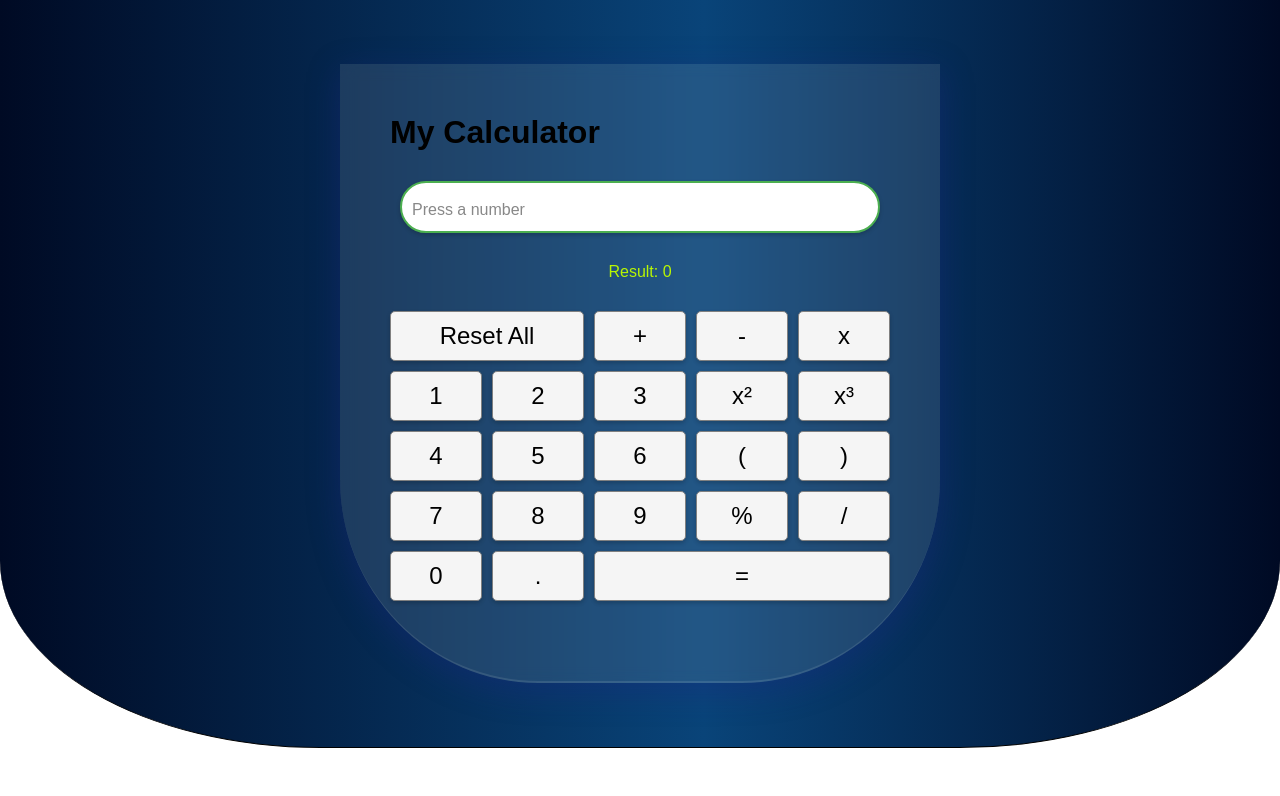
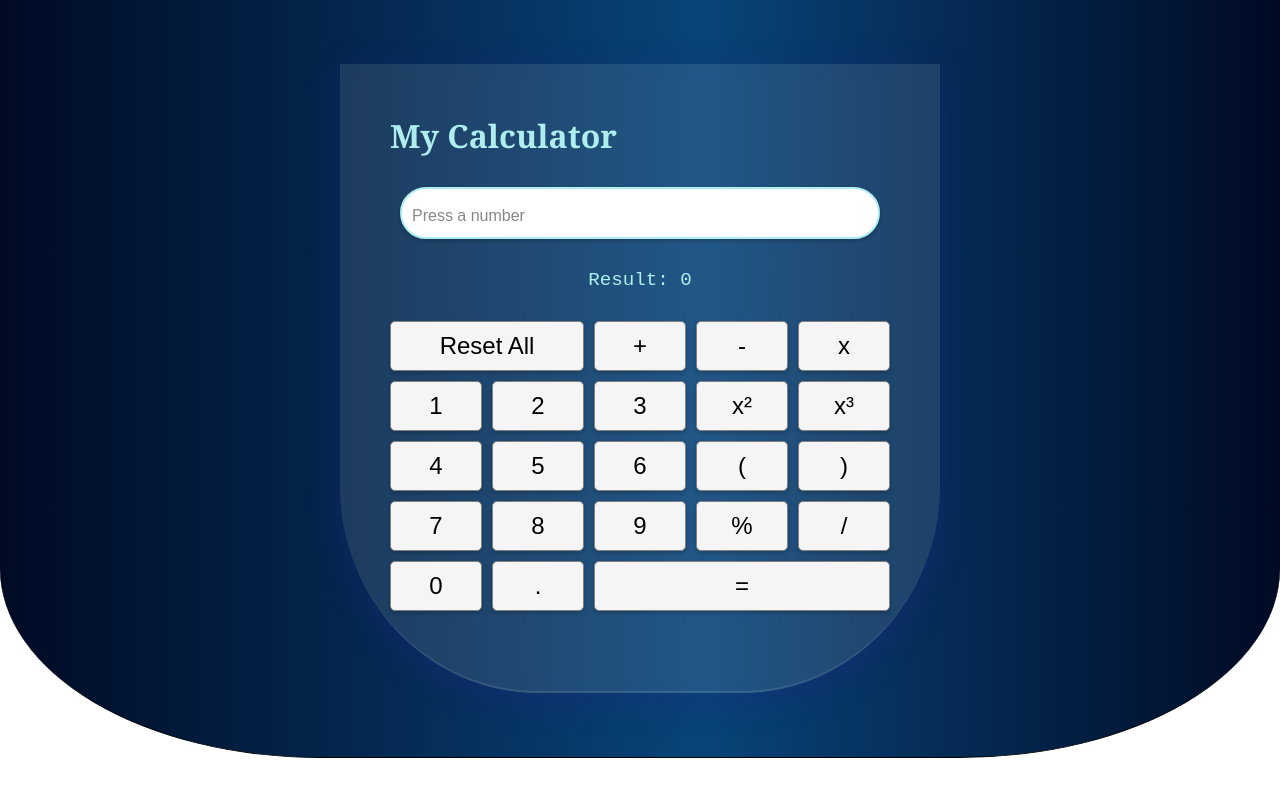
Before and after one commit to mdhusdhn-telugu/Simple-Calculator-with-react, a React (Create React App) app: page / in a window 1280 px wide. Shown: the top 796 px of the page. Built offline with nearby package versions, Linux system fonts and the light colour scheme.

Commit message:
Changed color of the heading

```diff
--- a/src/App.css
+++ b/src/App.css
@@ -38,16 +38,23 @@ form {
   margin: 30px auto;
 }
 
+h1 {
+  font-family:Cambria, Cochin, Georgia, Times, 'Times New Roman', serif;
+  color: #aeeeee;
+}
+
 p {
-  color: rgb(185, 246, 3);
+  color: #aeeeee;
   margin: 30px 0;
   text-align: center;
+  font-family: 'Courier New', Courier, monospace;
+  font-size: 1.2rem;
 }
 
 input {
   font-size: 1.5rem;
   padding: 0.625rem;
-  border: 2px solid #4CAF50;
+  border: 2px solid #aeeeee;
   border-radius: 50px;
   background-color: #fff;
   color: #333;
@@ -63,7 +70,7 @@ input::placeholder {
 }
 
 input:focus {
-  border-color: #4CAF50;
+  border-color:#aeeeee ;
   box-shadow: 0 0 8px rgba(76, 175, 80, 0.6);
   outline: none;
 }
```
